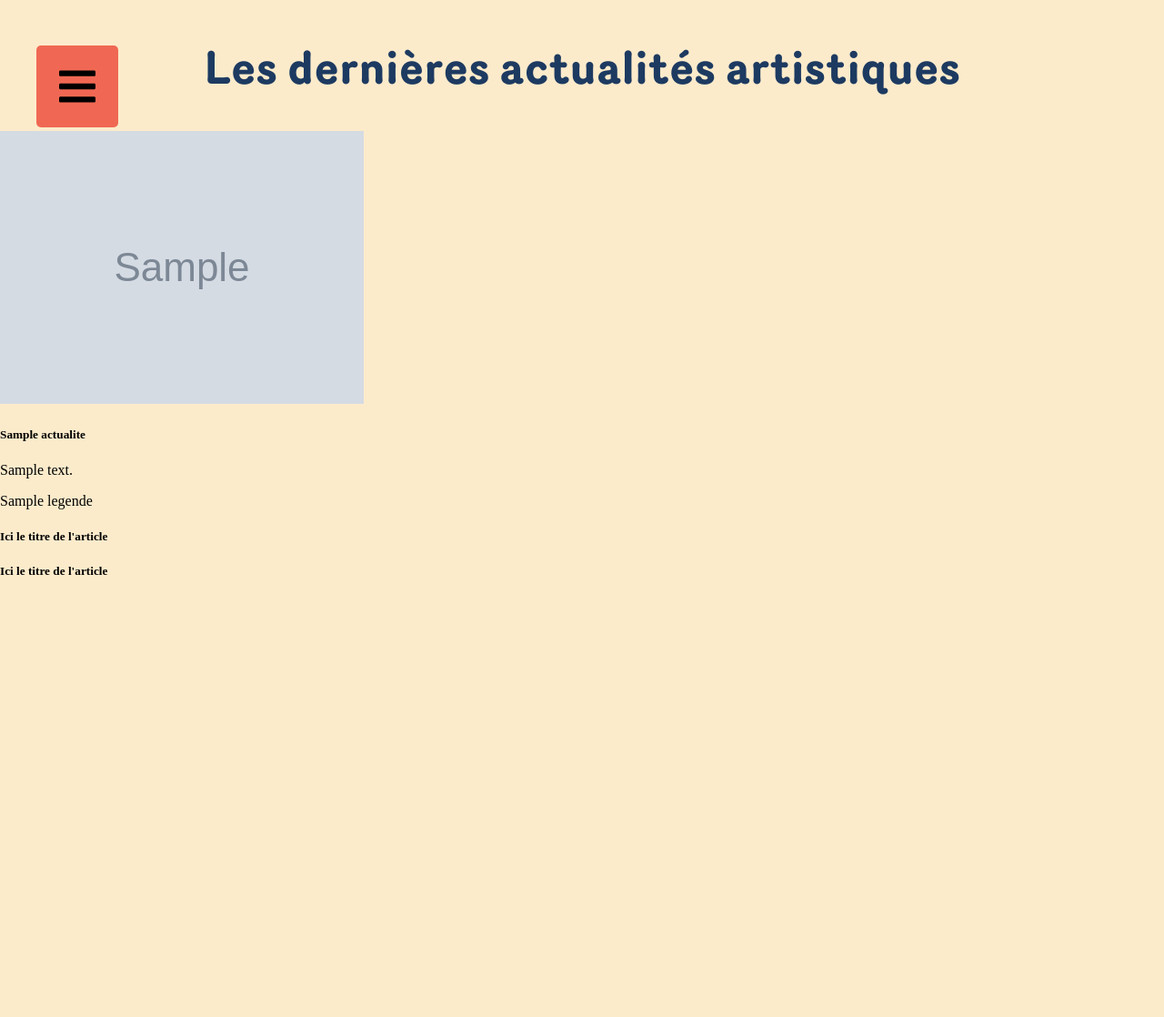
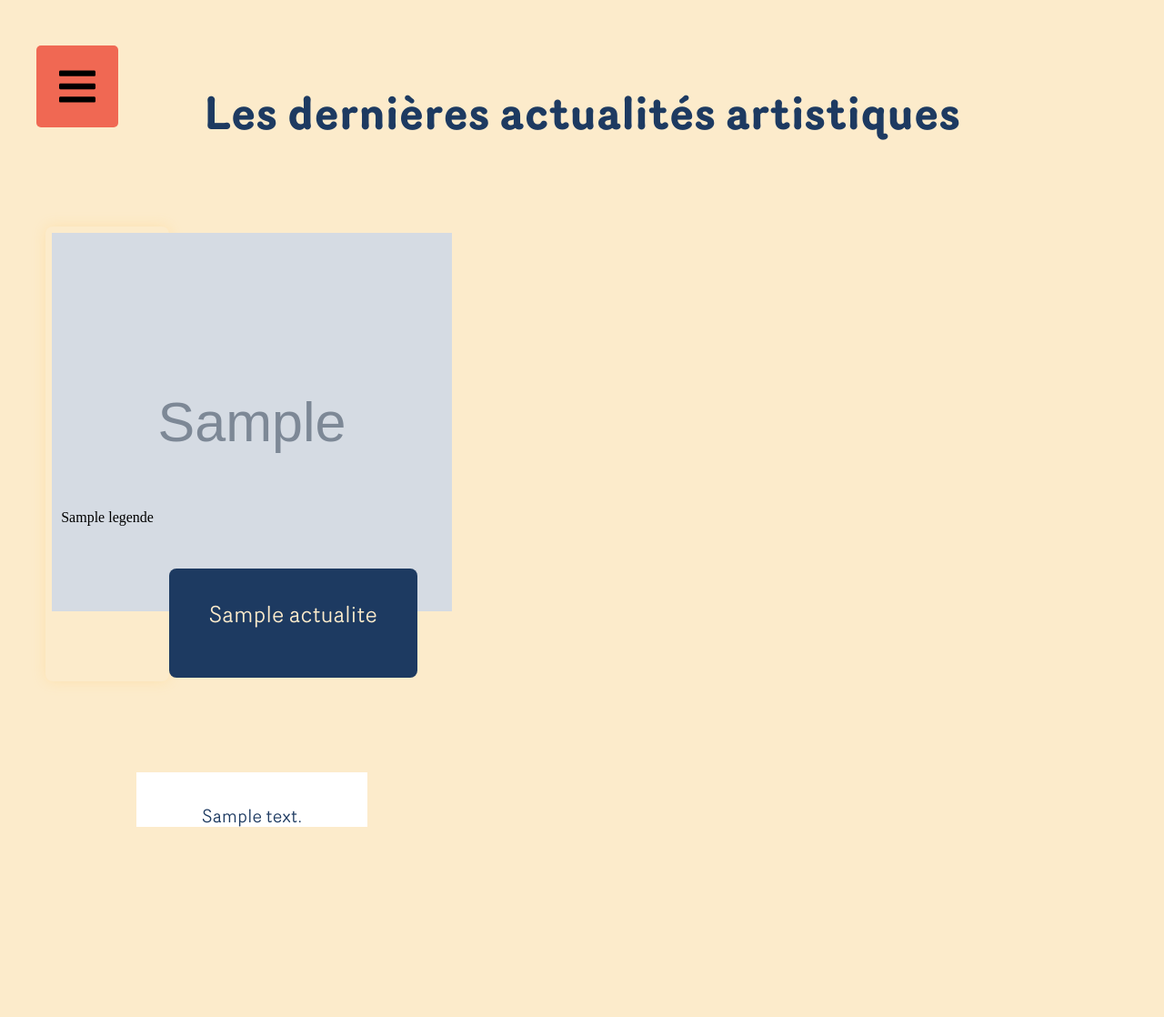
Before and after one commit to emilielaura-accipe/projetnovart, a Symfony app: template templates/actualite/index.html.twig in a window 1280 px wide. Shown: the whole page at 91% size. Before the commit the page ends 632 px from the top, so only its background shows below. Run offline with Twig, Linux system fonts and the light colour scheme; the template is opened without the code that fills it: most values are stand-ins (such as "Sample title", 1, 10 or a date in 2020); grey boxes marked "Sample" are stand-in pictures; some libraries are stand-ins or nearby versions.

Commit message:
Update index.html.twig

```diff
--- a/templates/actualite/index.html.twig
+++ b/templates/actualite/index.html.twig
@@ -2,47 +2,45 @@
 
 {% block title %}Hello ActualiteController!{% endblock %}
 
+{% block stylesheets %}
+    <link href="{{ asset('assets/css/actualite.css') }}" rel="stylesheet" />
+{% endblock %}
 {% block body %}
 
 
-{% for actualites in actualite %}
+<div id="actualites">
 
+    <h1>Les dernières actualités artistiques</h1>
 
-<div id="actualites">
-        <h1>Les dernières actualités artistiques</h1>
+    <div id="blocActu">
 
-        <div id="bloc_actu">
+       {% for actualites in actualite %}
+            <div class="uneActu">
 
-            <div class="article_actu">
-               <!-- liens vers une actualite -->
-             <a href="{{ path('actualite_show', {id:actualites.id}) }} " target="_blank"><img src="{{actualites.image}} "></a>
-                <div class="titre_actu">
-                    <h5>{{actualites.titre}}</h5>
+                <div class="articleActu">
+                <!-- liens vers une actualite -->
+                    <a href="{{ path('actualite_show', {id:actualites.id}) }} " target="_blank"><img class="image" src="{{actualites.image}}"></a>
 
-                    <p>{{actualites.contenu}} </p>
+                    <p>{{actualites.legende}} </p>
+
+                    <div class="titreActu">
+                        <h5>{{actualites.titre}}</h5>
+                    </div>
+
                 </div>
 
-             <p>{{actualites.legende}} </p>
+                <div class="textActu">
+                    <h2>{{actualites.contenu}}</h2>
+                </div>
 
             </div>
 
+        {% endfor %}
 
-            <div class="article_actu">
-                <div class="titre_actu">
-                    <h5>Ici le titre de l'article</h5>
-                </div>
-            </div>
-
-            <div class="article_actu">
-                <div class="titre_actu">
-                    <h5>Ici le titre de l'article</h5>
-                </div>
-            </div>
-
-        </div>
+    </div>
 
 </div>
 
-{% endfor %}
+
 
 {% endblock %}
```
